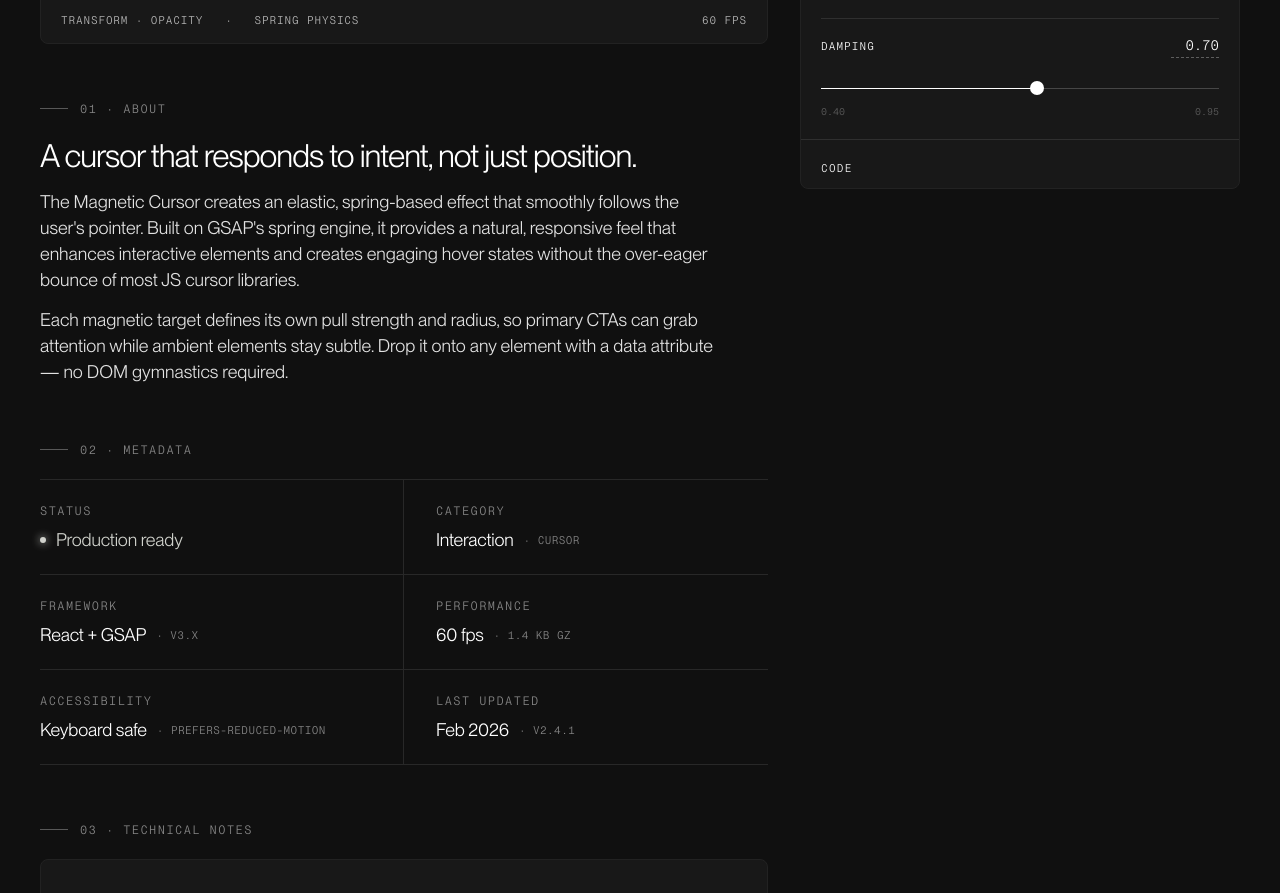
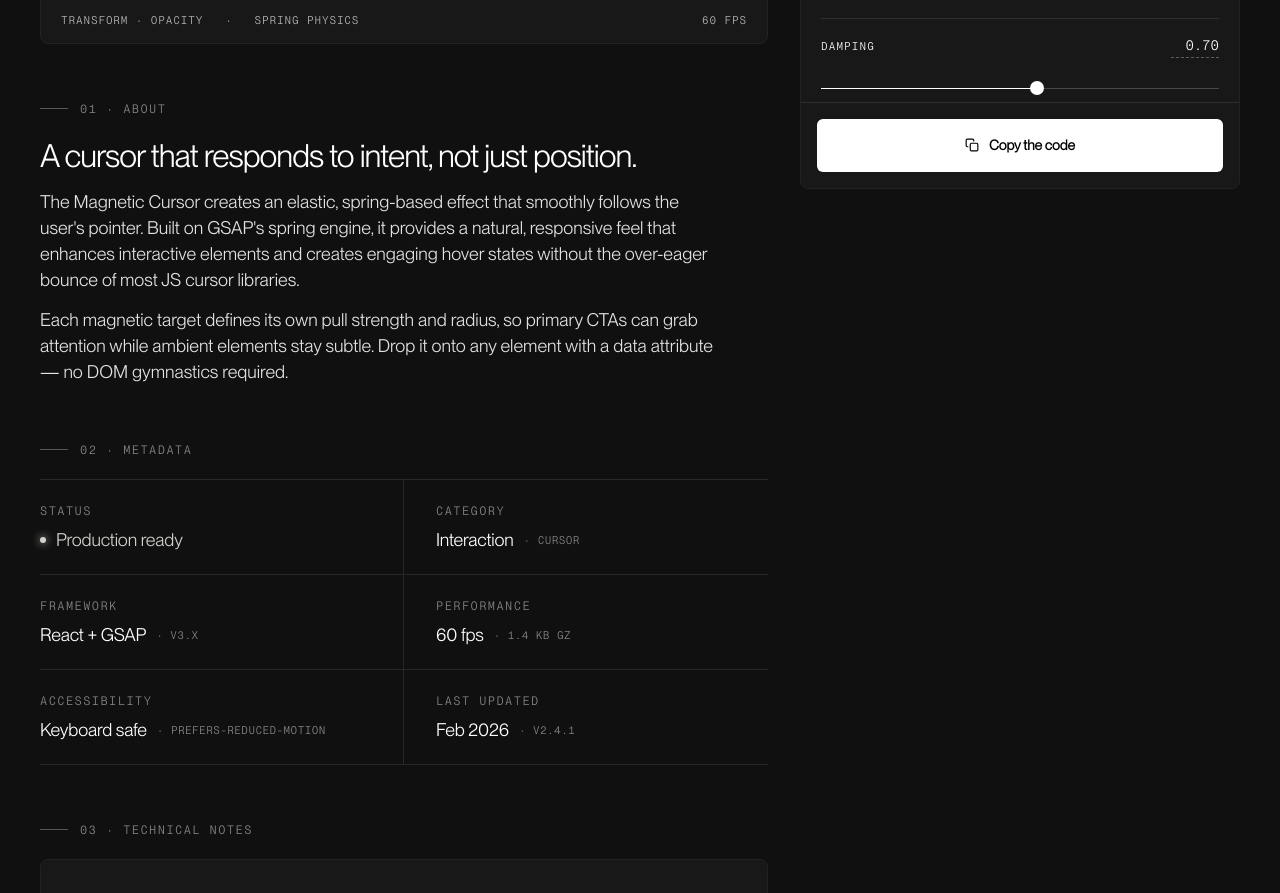
Before and after one commit to electromalina/owow-animation, a Next.js app: page /library/magnetic-cursor in a window 1280 px wide. Shown: the part 1084-1977 px from the top of the page. Built offline with nearby package versions, Linux system fonts and the light colour scheme.

Commit message:
feat(controls): add two-stage see/copy button

```diff
--- a/src/components/ControlsSidebar.tsx
+++ b/src/components/ControlsSidebar.tsx
@@ -31,6 +31,23 @@ function ResetIcon() {
     >
       <path d="M1 4v6h6" />
       <path d="M3.51 15a9 9 0 1 0 2.13-9.36L1 10" />
+    </svg>
+  );
+}
+
+function CopyIcon() {
+  return (
+    <svg width="14" height="14" viewBox="0 0 24 24" fill="none" stroke="currentColor" strokeWidth="2" strokeLinecap="round" strokeLinejoin="round" aria-hidden="true">
+      <rect x="9" y="9" width="13" height="13" rx="2" />
+      <path d="M5 15H4a2 2 0 0 1-2-2V4a2 2 0 0 1 2-2h9a2 2 0 0 1 2 2v1" />
+    </svg>
+  );
+}
+
+function CheckIcon() {
+  return (
+    <svg width="14" height="14" viewBox="0 0 24 24" fill="none" stroke="currentColor" strokeWidth="2.5" strokeLinecap="round" strokeLinejoin="round" aria-hidden="true">
+      <path d="M20 6 9 17l-5-5" />
     </svg>
   );
 }
@@ -290,11 +307,50 @@ export function ControlsSidebar({
   const [lastChangedKey, setLastChangedKey] = useState<string | null>(null);
   const timerRef = useRef<ReturnType<typeof setTimeout> | undefined>(undefined);
 
+  // true when the code block is scrolled into view inside the sidebar
+  const [isCodeVisible, setIsCodeVisible] = useState(false);
+  const [copyState, setCopyState] = useState<"idle" | "copied">("idle");
+
+  const scrollRef = useRef<HTMLDivElement>(null);
+  const codeRef   = useRef<HTMLDivElement>(null);
+
+
+  //  pass `root: scrollRef.current` so it measures against the sidebar viewport, not the full browser viewport
+  //  (without this, the observer fires too early)
+  useEffect(() => {
+    const code   = codeRef.current;
+    const scroll = scrollRef.current;
+    if (!code || !scroll) return;
+    const observer = new IntersectionObserver(
+      ([entry]) => setIsCodeVisible(entry.isIntersecting),
+      { root: scroll, threshold: 0.5 },
+    );
+    observer.observe(code);
+    return () => observer.disconnect();
+  }, []);
+
   function handleParamChange(key: string, value: number) {
     clearTimeout(timerRef.current);
     setLastChangedKey(key);
     timerRef.current = setTimeout(() => setLastChangedKey(null), 1500);
     onParamChange(key, value);
+  }
+
+  function handleSeeCode() {
+    codeRef.current?.scrollIntoView({ behavior: "smooth", block: "nearest" });
+  }
+
+  function handleCopyCode() {
+    const raw = getRawCode(animation, state);
+    const done = () => {
+      setCopyState("copied");
+      setTimeout(() => setCopyState("idle"), 1700);
+    };
+    if (navigator.clipboard?.writeText) {
+      navigator.clipboard.writeText(raw).then(done).catch(done);
+    } else {
+      done();
+    }
   }
 
   const highlightedCode = buildHighlightedCode(animation, state, lastChangedKey);
@@ -321,7 +377,7 @@ export function ControlsSidebar({
           </button>
         </div>
 
-        {/* ── Platform toggle ── */}
+        {/*  Platform toggle  */}
         <div className="border-b border-white/10 p-5">
           <PlatformToggle
             frameworks={animation.frameworks}
@@ -332,6 +388,7 @@ export function ControlsSidebar({
 
         {/* Scrollable area: sliders + code block  */}
         <div
+          ref={scrollRef}
           className="flex-1 overflow-y-auto"
           style={{ scrollbarWidth: "thin", scrollbarColor: "rgba(255,255,255,0.12) transparent" }}
         >
@@ -350,7 +407,7 @@ export function ControlsSidebar({
           )}
 
           {/* ── Code block ── */}
-          <div className="border-t border-white/10 p-5">
+          <div ref={codeRef} className="border-t border-white/10 p-5">
             <span className="mb-3 block font-[family-name:var(--font-mono)] text-[11px] uppercase tracking-[0.12em] text-white">
               Code
             </span>
@@ -365,6 +422,26 @@ export function ControlsSidebar({
 
         </div>
 
+        {/*  Primary action button (pinned outside the scroll area)  */}
+        <div className="border-t border-white/10 p-4">
+          <button
+            type="button"
+            onClick={isCodeVisible ? handleCopyCode : handleSeeCode}
+            className={`flex w-full items-center justify-center gap-2.5 rounded-md px-5 py-4 text-[14px] font-semibold tracking-[-0.005em] transition-all ${
+              copyState === "copied"
+                ? "bg-[rgba(74,222,128,0.14)] text-[#4ade80] shadow-[inset_0_0_0_1px_rgba(74,222,128,0.4)]"
+                : "bg-white text-black hover:bg-[#d0d2cc]"
+            }`}
+          >
+            {copyState === "copied" ? <CheckIcon /> : <CopyIcon />}
+            {copyState === "copied"
+              ? "Copied"
+              : isCodeVisible
+                ? "Copy the code"
+                : "See the code"}
+          </button>
+        </div>
+
       </div>
     </aside>
   );
```
